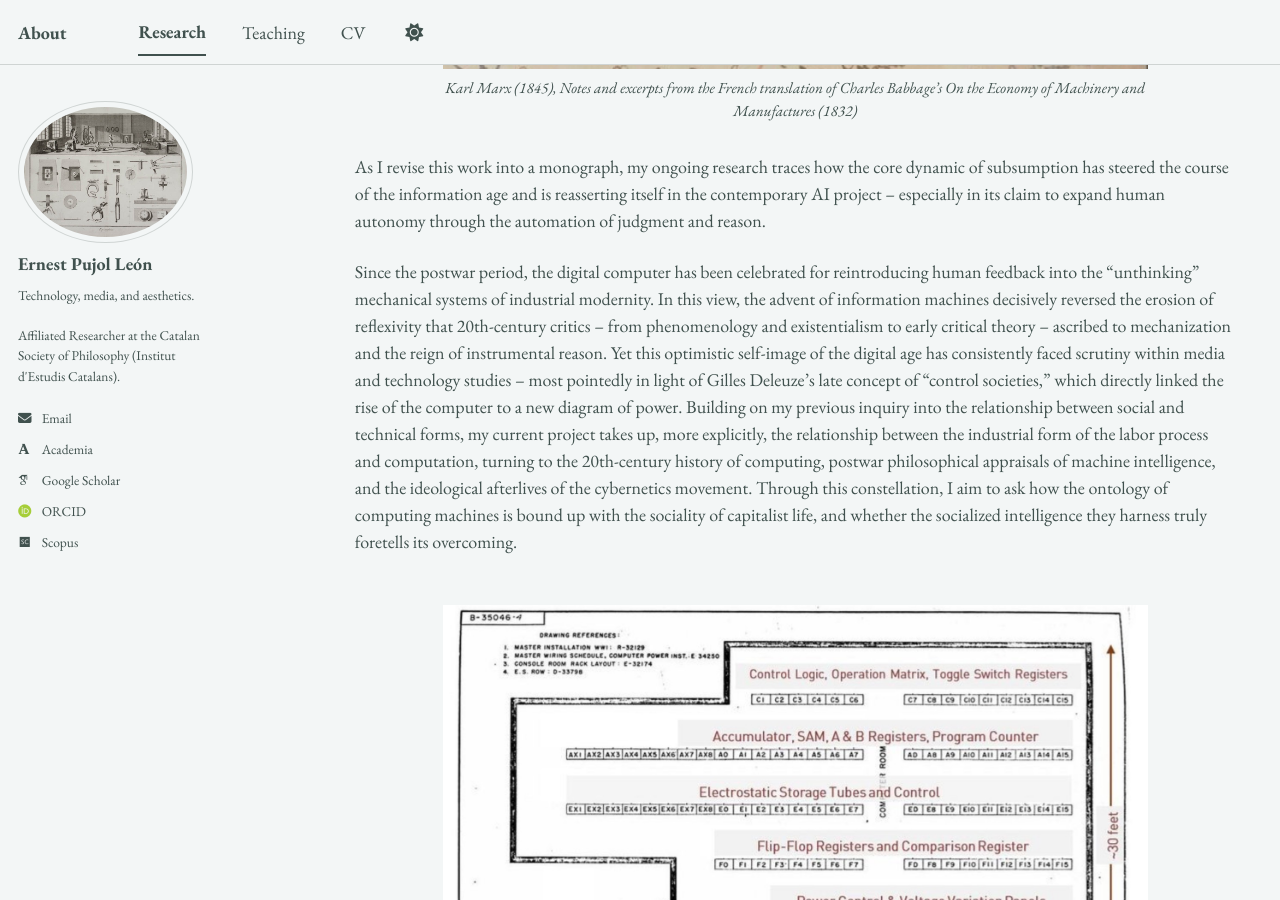
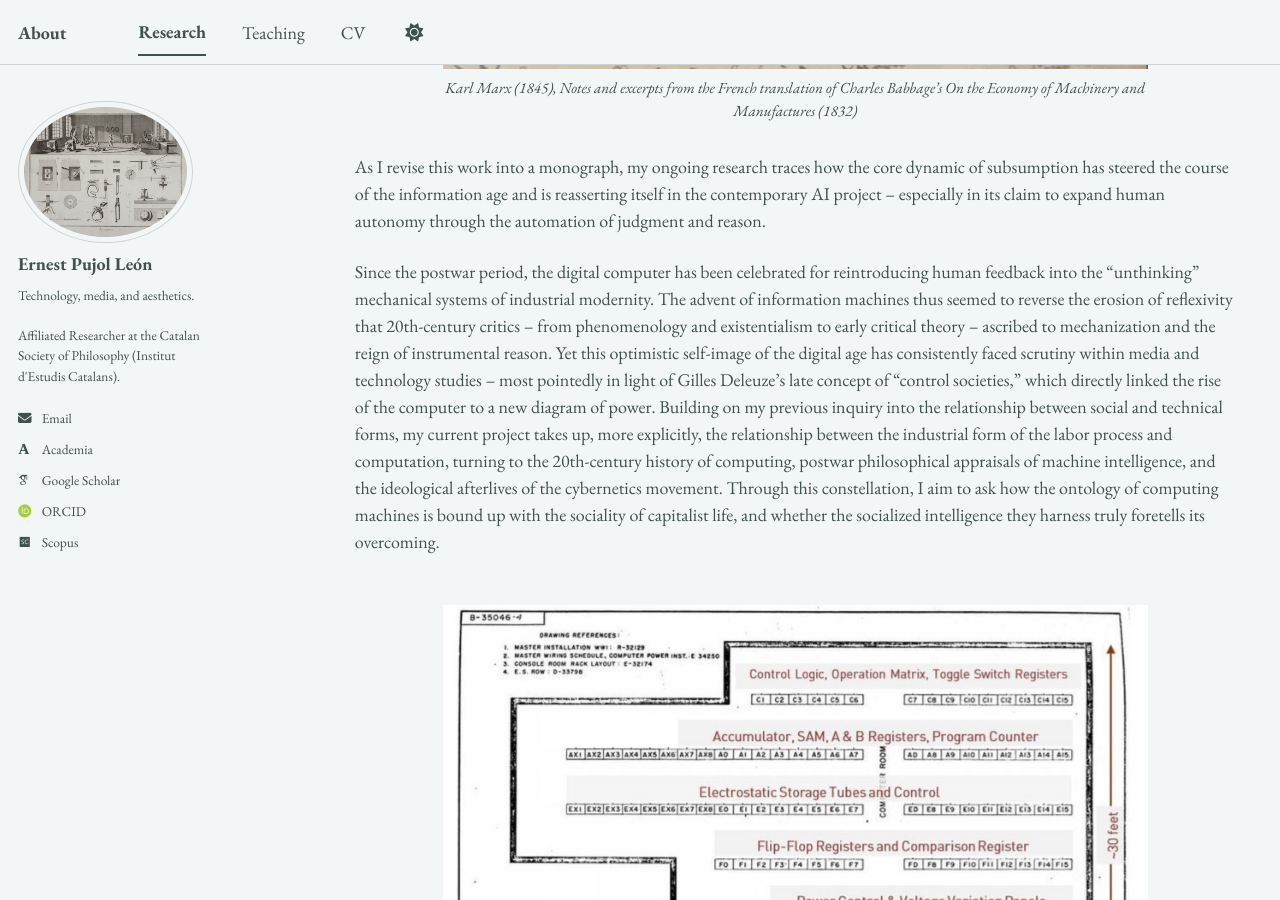
Before and after one commit to epujol90/epujol90.github.io, a Jekyll site: the page built from _pages/research.md, in a window 1280 px wide and 900 px high, scrolled down 1560 px. Built offline with Jekyll 4.4.1, drawn with Linux system fonts in a browser that asks for light colours; some web fonts are replaced; a script bundle is joined from its source files by our own code; library files that are not in the unit come from our copies.

Commit message:
Update research.md

```diff
--- a/_pages/research.md
+++ b/_pages/research.md
@@ -27,7 +27,7 @@ My doctoral work centered on the _longue durée_ of industrial modernity and wha
 
 As I revise this work into a monograph, my ongoing research traces how the core dynamic of subsumption has steered the course of the information age and is reasserting itself in the contemporary AI project -- especially in its claim to expand human autonomy through the automation of judgment and reason.
 
-Since the postwar period, the digital computer has been celebrated for reintroducing human feedback into the "unthinking" mechanical systems of industrial modernity. In this view, the advent of information machines decisively reversed the erosion of reflexivity that 20th-century critics -- from phenomenology and existentialism to early critical theory -- ascribed to mechanization and the reign of instrumental reason. Yet this optimistic self-image of the digital age has consistently faced scrutiny within media and technology studies -- most pointedly in light of Gilles Deleuze's late concept of “control societies," which directly linked the rise of the computer to a new diagram of power. Building on my previous inquiry into the relationship between social and technical forms, my current project takes up, more explicitly, the relationship between the industrial form of the labor process and computation, turning to the 20th-century history of computing, postwar philosophical appraisals of machine intelligence, and the ideological afterlives of the cybernetics movement. Through this constellation, I&nbsp;aim to ask how the ontology of computing machines is bound up with the sociality of capitalist life, and whether the socialized intelligence they harness truly foretells its overcoming.
+Since the postwar period, the digital computer has been celebrated for reintroducing human feedback into the "unthinking" mechanical systems of industrial modernity. The advent of information machines thus seemed to reverse the erosion of reflexivity that 20th-century critics -- from phenomenology and existentialism to early critical theory -- ascribed to mechanization and the reign of instrumental reason. Yet this optimistic self-image of the digital age has consistently faced scrutiny within media and technology studies -- most pointedly in light of Gilles Deleuze's late concept of “control societies," which directly linked the rise of the computer to a new diagram of power. Building on my previous inquiry into the relationship between social and technical forms, my current project takes up, more explicitly, the relationship between the industrial form of the labor process and computation, turning to the 20th-century history of computing, postwar philosophical appraisals of machine intelligence, and the ideological afterlives of the cybernetics movement. Through this constellation, I&nbsp;aim to ask how the ontology of computing machines is bound up with the sociality of capitalist life, and whether the socialized intelligence they harness truly foretells its overcoming.
 <br>
 <br>
 
```
